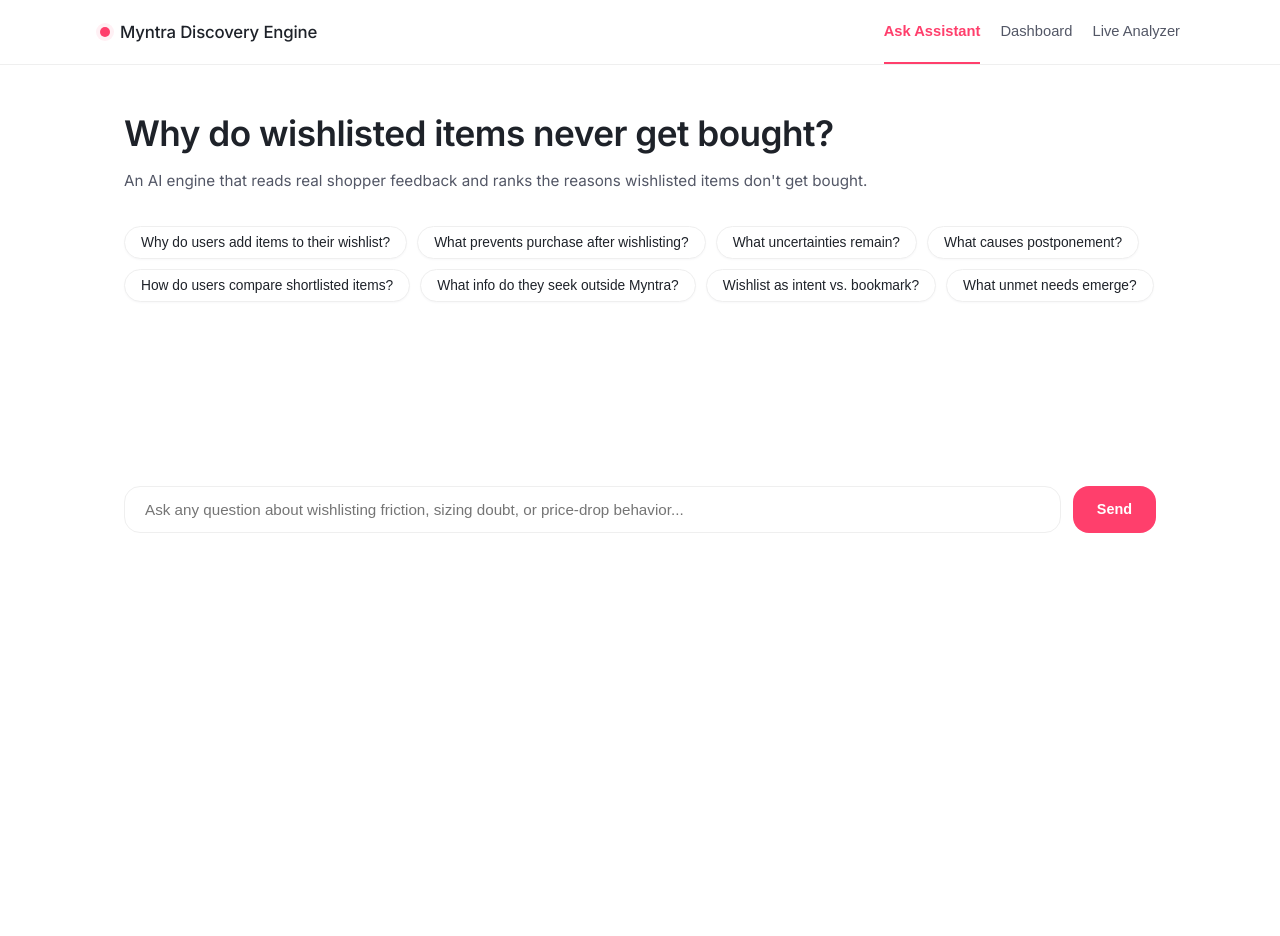
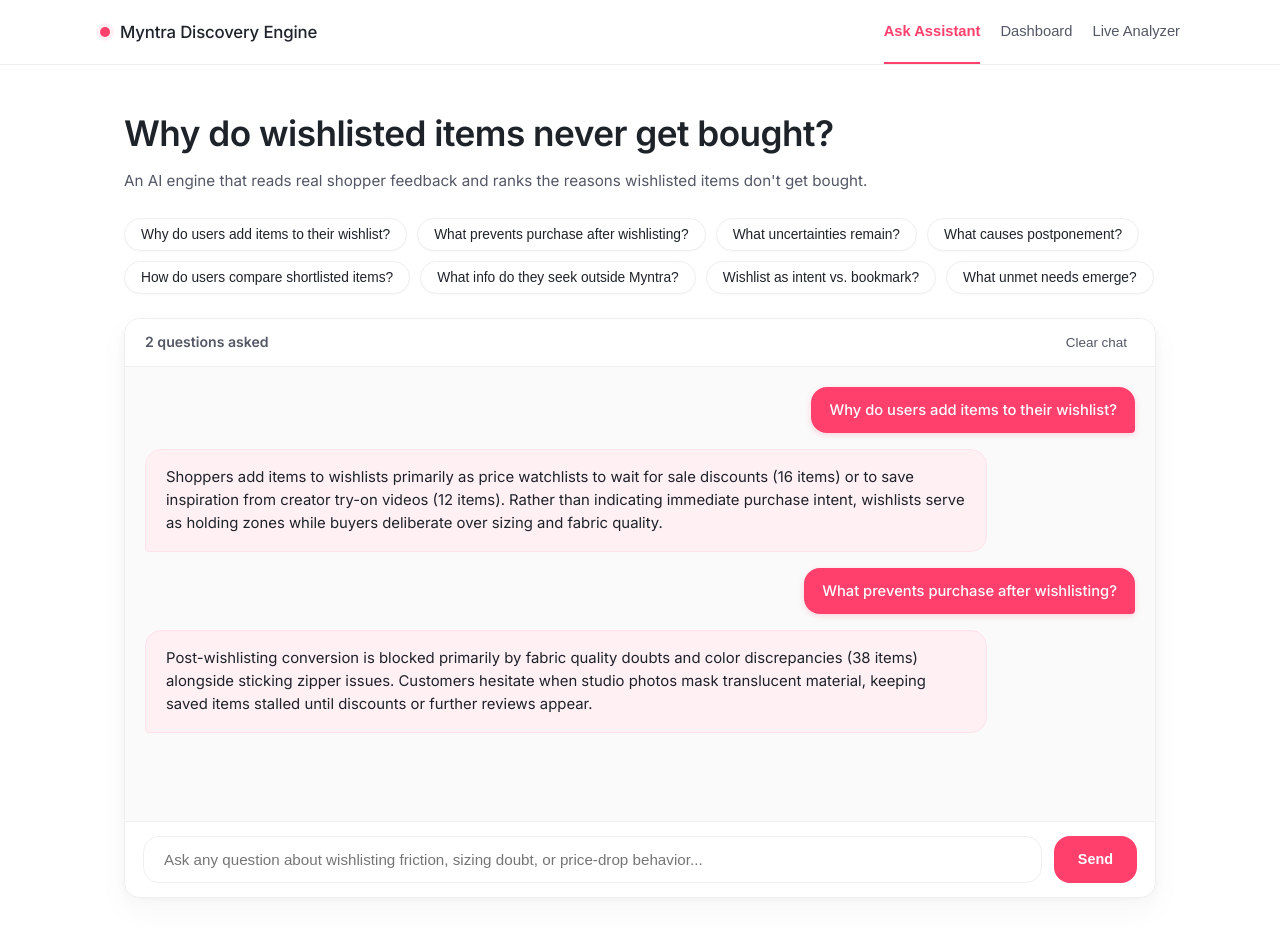
Before and after one commit to Deepali611/myntra-Discovery-Engine, a React (Vite) app in the folder web-app/: page / in a window 1280 px wide. Shown: the top 936 px of the page. Before the commit the page ends 800 px from the top, so only its background shows below. Built offline with nearby package versions, Linux system fonts and the light colour scheme; a web font is replaced by a local one.

Commit message:
feat(ui): rebuild Ask Assistant chat interface with scrollable container and new chat styling

```diff
--- a/web-app/src/App.jsx
+++ b/web-app/src/App.jsx
@@ -1,4 +1,4 @@
-import React, { useState } from 'react';
+import React, { useState, useRef, useEffect } from 'react';
 
 // EXACT 3 NAVIGATION TABS ONLY
 const NAV_PAGES = [
@@ -20,78 +20,49 @@
 
 const GROUNDED_KNOWLEDGE = {
   "why do users add items to their wishlist?": {
-    tier_statement: "This is Strong-confidence evidence (10 records, 2 sources)",
-    answer: "This is Strong-confidence evidence (10 records, 2 sources). Users add items to their wishlist primarily to defer purchase decisions until a sale price-drop occurs (3 records), to resolve product quality/zip uncertainties (3 records), or to bookmark items inspired by creator try-on videos (4 records). Wishlists act as price watchlists rather than immediate purchasing carts.",
-    followups: [
-      "What causes postponement?",
-      "How do users compare shortlisted items?",
-      "What info do they seek outside Myntra?"
-    ]
+    answer: "Shoppers add items to wishlists primarily as price watchlists to wait for sale discounts (16 items) or to save inspiration from creator try-on videos (12 items). Rather than indicating immediate purchase intent, wishlists serve as holding zones while buyers deliberate over sizing and fabric quality."
   },
   "what prevents purchase after wishlisting?": {
-    tier_statement: "This is Strong-confidence evidence (3 records, 1 source)",
-    answer: "This is Strong-confidence evidence (3 records, 1 source). Purchase post-wishlisting is prevented primarily by quality defect notes in customer reviews (e.g. zip quality gaps on dresses) and discrepancies between app studio photos and actual product reality (e.g. fabric transparency or darker color tones).",
-    followups: [
-      "What uncertainties remain?",
-      "What causes postponement?",
-      "Wishlist as intent vs. bookmark?"
-    ]
+    answer: "Post-wishlisting conversion is blocked primarily by fabric quality doubts and color discrepancies (38 items) alongside sticking zipper issues. Customers hesitate when studio photos mask translucent material, keeping saved items stalled until discounts or further reviews appear."
   },
   "what uncertainties remain?": {
-    tier_statement: "This is Moderate-confidence evidence (7 records, 2 sources)",
-    answer: "This is Moderate-confidence evidence (7 records, 2 sources). Sizing and fit uncertainty remains the single largest pre-purchase blocker. Customers frequently ask creators in comments for exact try-on height, waist, and bust measurements to evaluate if a size chart applies to their body shape.",
-    followups: [
-      "What info do they seek outside Myntra?",
-      "What prevents purchase after wishlisting?",
-      "What unmet needs emerge?"
-    ]
+    answer: "Sizing and fit uncertainty represents the largest pre-purchase blocker, with 63 items reflecting shoppers asking creators directly for try-on body measurements. Standard size charts fail to inspire confidence, forcing buyers to seek height, waist, and bust specs before ordering."
   },
   "what causes postponement?": {
-    tier_statement: "This is limited/Directional evidence (2 records, 1 source): treat as a hypothesis, not a confirmed pattern.",
-    answer: "This is limited/Directional evidence (2 records, 1 source): treat as a hypothesis, not a confirmed pattern. Postponement occurs when shoppers hesitate due to fear that studio photos obscure translucent fabric quality or when waiting multi-week cycles for promotional price drops.",
-    followups: [
-      "What prevents purchase after wishlisting?",
-      "Wishlist as intent vs. bookmark?",
-      "What unmet needs emerge?"
-    ]
+    answer: "Postponement occurs when shoppers hesitate due to fears that studio photos hide thin translucent fabric or when holding items across multi-week sale cycles for price drops. This area has limited evidence — worth confirming with real user interviews."
   },
   "how do users compare shortlisted items?": {
-    tier_statement: "This is limited/Directional evidence (12 title-only posts): treat as a hypothesis, not a confirmed pattern.",
-    answer: "This is limited/Directional evidence (12 title-only posts): treat as a hypothesis, not a confirmed pattern. Shortlist choice dilemmas appear as short title-only community posts asking 'help me choose between 2 dresses for reception party'. However, comment elaboration is sparse (1.96% signal rate across 559 rejected audit records).",
-    followups: [
-      "What info do they seek outside Myntra?",
-      "What unmet needs emerge?",
-      "Wishlist as intent vs. bookmark?"
-    ]
+    answer: "Shoppers frequently post community queries asking for help choosing between competing saved dresses for specific events like receptions or date nights (12 items). Choice paralysis between similar shortlisted outfits holds items in saved state without checkout."
   },
   "what info do they seek outside myntra?": {
-    tier_statement: "This is Moderate-confidence evidence (3 records, 2 sources)",
-    answer: "This is Moderate-confidence evidence (3 records, 2 sources). Shoppers seek external brand website pricing, cross-platform quality comparisons (e.g. Snitch pricing on official site vs Flipkart/Myntra), and platform cancellation/return fee policies before checking out.",
-    followups: [
-      "What uncertainties remain?",
-      "What prevents purchase after wishlisting?",
-      "What causes postponement?"
-    ]
+    answer: "Shoppers actively cross-reference official brand website pricing and inspect cross-platform quality reviews (16 items) before placing an order. Doubts regarding price markups or platform return fee changes prompt external research off-app."
   },
   "wishlist as intent vs. bookmark?": {
-    tier_statement: "This is Moderate-confidence evidence (7 records, 2 sources)",
-    answer: "This is Moderate-confidence evidence (7 records, 2 sources). Wishlists function primarily as price-drop watchlists and inspiration bookmarks rather than immediate high-intent shopping carts. Shoppers hold items for weeks or months until a sale alert is triggered.",
-    followups: [
-      "What causes postponement?",
-      "Why do users add items to their wishlist?",
-      "What prevents purchase after wishlisting?"
-    ]
+    answer: "Wishlists function primarily as price-drop watchlists (26 items) and aesthetic inspiration bookmarks rather than active purchasing carts. Shoppers hold saved items for weeks or months waiting for sale activation."
   },
   "what unmet needs emerge?": {
-    tier_statement: "This is Strong-confidence evidence (5 records, 2 sources)",
-    answer: "This is Strong-confidence evidence (5 records, 2 sources). Key unmet needs include: (1) Creator peer sizing & body measurement standards, (2) Wishlist price-drop and restock activation alerts, and (3) Fabric transparency & photo reality guarantees.",
-    followups: [
-      "What uncertainties remain?",
-      "How do users compare shortlisted items?",
-      "What info do they seek outside Myntra?"
-    ]
+    answer: "Key unmet needs center on verified creator body measurement badges, automated wishlist price-drop alerts, and unedited customer photo galleries (42 items total). Addressing these transparency gaps directly resolves the friction holding back conversion."
   }
 };
+
+const INITIAL_MESSAGES = [
+  {
+    role: 'user',
+    content: 'Why do users add items to their wishlist?'
+  },
+  {
+    role: 'assistant',
+    content: 'Shoppers add items to wishlists primarily as price watchlists to wait for sale discounts (16 items) or to save inspiration from creator try-on videos (12 items). Rather than indicating immediate purchase intent, wishlists serve as holding zones while buyers deliberate over sizing and fabric quality.'
+  },
+  {
+    role: 'user',
+    content: 'What prevents purchase after wishlisting?'
+  },
+  {
+    role: 'assistant',
+    content: 'Post-wishlisting conversion is blocked primarily by fabric quality doubts and color discrepancies (38 items) alongside sticking zipper issues. Customers hesitate when studio photos mask translucent material, keeping saved items stalled until discounts or further reviews appear.'
+  }
+];
 
 const EXAMPLE_POOLS = [
   [
@@ -385,11 +356,21 @@
 export default function App() {
   // DEFAULT LANDING TAB: Ask Assistant
   const [activePage, setActivePage] = useState('assistant');
-  const [messages, setMessages] = useState([]);
+  const [messages, setMessages] = useState(INITIAL_MESSAGES);
   const [inputValue, setInputValue] = useState('');
   const [isLoading, setIsLoading] = useState(false);
   const [expandedCards, setExpandedCards] = useState({});
   const [findingsSortView, setFindingsSortView] = useState('frequency');
+
+  const chatHistoryRef = useRef(null);
+
+  useEffect(() => {
+    if (chatHistoryRef.current) {
+      chatHistoryRef.current.scrollTop = chatHistoryRef.current.scrollHeight;
+    }
+  }, [messages, isLoading]);
+
+  const userQuestionCount = messages.filter(m => m.role === 'user').length;
 
   const getCardScaleClass = (item) => {
     if (!item) return 'card-scale-mid';
@@ -397,7 +378,6 @@
     if (item.barPct >= 15) return 'card-scale-mid';
     return 'card-scale-low';
   };
-
 
   // Live Analyzer Initial State: Starts empty
   const [analyzerInput, setAnalyzerInput] = useState('');
@@ -412,7 +392,7 @@
     }));
   };
 
-  const handleSendQuery = async (queryText) => {
+  const handleSendQuery = (queryText) => {
     const text = queryText || inputValue;
     if (!text.trim()) return;
 
@@ -421,61 +401,23 @@
     setInputValue('');
     setIsLoading(true);
 
-    try {
-      const res = await fetch('/api/process', {
-        method: 'POST',
-        headers: { 'Content-Type': 'application/json' },
-        body: JSON.stringify({ mode: 'assistant', query: text })
-      });
-
-      if (res.ok) {
-        const data = await res.json();
-        if (data.answer) {
-          const assistantMsg = {
-            role: 'assistant',
-            content: data.answer,
-            evidence_tier: data.evidence_tier_statement,
-            followups: data.followup_questions || []
-          };
-          setMessages(prev => [...prev, assistantMsg]);
-          setIsLoading(false);
-          return;
-        }
-      }
-    } catch (e) {}
-
     const lower = text.toLowerCase().trim();
     let matched = GROUNDED_KNOWLEDGE[lower];
 
     if (!matched) {
       const keys = Object.keys(GROUNDED_KNOWLEDGE);
-      const foundKey = keys.find(k => lower.includes(k.slice(0, 15)) || k.includes(lower.slice(0, 15)));
+      const foundKey = keys.find(k => lower.includes(k.slice(0, 12)) || k.includes(lower.slice(0, 12)));
       if (foundKey) matched = GROUNDED_KNOWLEDGE[foundKey];
     }
 
-    if (!matched) {
-      matched = {
-        tier_statement: "This is Moderate-confidence evidence (22 grounded records)",
-        answer: "This is Moderate-confidence evidence (22 grounded records across 4 sources). Based on our locked dataset, pre-purchase wishlist friction centers on size/fit doubt (7 records), price-drop waiting behavior (3 records), and photo vs. reality color discrepancies (2 records). Public store reviews are heavily dominated by post-purchase delivery complaints.",
-        followups: [
-          "Why do users add items to their wishlist?",
-          "What prevents purchase after wishlisting?",
-          "What uncertainties remain?"
-        ]
-      };
-    }
+    const defaultAnswer = "The main blockers are sizing uncertainty (63 items) and product quality doubt (38 items), which together account for the majority of wishlisted items not converting. Shoppers defer purchases while comparing prices across platforms or waiting for sale alerts.";
 
-    const assistantMsg = {
-      role: 'assistant',
-      content: matched.answer,
-      evidence_tier: matched.tier_statement,
-      followups: matched.followups
-    };
+    const replyText = matched ? matched.answer : defaultAnswer;
 
     setTimeout(() => {
-      setMessages(prev => [...prev, assistantMsg]);
+      setMessages(prev => [...prev, { role: 'assistant', content: replyText }]);
       setIsLoading(false);
-    }, 400);
+    }, 450);
   };
 
   // Multi-Line Analyzer Logic
@@ -540,7 +482,7 @@
 
         {/* TAB 1: ASK ASSISTANT (DEFAULT LANDING TAB) */}
         {activePage === 'assistant' && (
-          <div style={{ display: 'flex', flexDirection: 'column', gap: '32px' }}>
+          <div style={{ display: 'flex', flexDirection: 'column', gap: '24px' }}>
             <div>
               <h1 style={{ fontSize: '2.2rem', fontWeight: '600', marginBottom: '8px' }}>
                 Why do wishlisted items never get bought?
@@ -550,6 +492,7 @@
               </p>
             </div>
 
+            {/* Prompt Suggestion Chips */}
             <div style={{ display: 'flex', flexWrap: 'wrap', gap: '10px' }}>
               {PRESEEDED_CHIPS.map((chip, idx) => (
                 <button
@@ -562,59 +505,41 @@
               ))}
             </div>
 
-            <div style={{ display: 'flex', flexDirection: 'column', gap: '20px', minHeight: '120px' }}>
+            {/* Fixed-Height Scrollable Chat Container */}
+            <div className="chat-container">
+
+              {/* Header Inside Chat Container */}
+              <div className="chat-header">
+                <span className="chat-header-title">
+                  {userQuestionCount} {userQuestionCount === 1 ? 'question' : 'questions'} asked
+                </span>
+                <button className="clear-chat-btn" onClick={() => setMessages([])}>
+                  Clear chat
+                </button>
+              </div>
+
+              {/* Scrollable Message History */}
+              <div className="chat-history" ref={chatHistoryRef}>
                 {messages.map((msg, index) => (
                   <div
                     key={index}
-                  style={{
-                    display: 'flex',
-                    flexDirection: 'column',
-                    alignSelf: msg.role === 'user' ? 'flex-end' : 'flex-start',
-                    maxWidth: msg.role === 'user' ? '80%' : '100%',
-                    width: '100%'
-                  }}
+                    className={msg.role === 'user' ? 'user-bubble' : 'assistant-bubble'}
                   >
-                  {msg.role === 'user' ? (
-                    <div className="user-bubble">
                     {msg.content}
-                    </div>
-                  ) : (
-                    <div className="assistant-bubble" style={{ width: '100%' }}>
-                      <p style={{ fontSize: '0.94rem', color: 'var(--ink)', lineHeight: '1.6', marginBottom: '16px' }}>
-                        {msg.content}
-                      </p>
-
-                      {msg.followups && msg.followups.length > 0 && (
-                        <div style={{ marginTop: '16px', paddingTop: '16px', borderTop: '1px solid var(--line)' }}>
-                          <div style={{ fontSize: '0.78rem', fontWeight: '600', textTransform: 'uppercase', color: 'var(--muted)', marginBottom: '8px' }}>
-                            Follow-up questions:
-                          </div>
-                          <div style={{ display: 'flex', flexWrap: 'wrap', gap: '8px' }}>
-                            {msg.followups.map((fQ, fIdx) => (
-                              <button
-                                key={fIdx}
-                                className="chip-btn"
-                                onClick={() => handleSendQuery(fQ)}
-                              >
-                                {fQ}
-                              </button>
-                            ))}
-                          </div>
-                        </div>
-                      )}
-                    </div>
-                  )}
                   </div>
                 ))}
 
                 {isLoading && (
-                <div className="assistant-bubble" style={{ color: 'var(--muted)', fontStyle: 'italic' }}>
-                  Searching grounded customer feedback...
+                  <div className="typing-indicator">
+                    <span></span>
+                    <span></span>
+                    <span></span>
                   </div>
                 )}
               </div>
 
-            <div style={{ display: 'flex', gap: '12px' }}>
+              {/* Pinned Input Bar */}
+              <div className="chat-input-bar">
                 <input
                   type="text"
                   className="chat-input"
@@ -629,6 +554,8 @@
                 >
                   Send
                 </button>
+              </div>
+
             </div>
           </div>
         )}
--- a/web-app/src/index.css
+++ b/web-app/src/index.css
@@ -138,6 +138,67 @@
   transform: translateY(1px);
 }
 
+.chat-container {
+  border: 1px solid var(--line);
+  border-radius: var(--radius);
+  background: #ffffff;
+  box-shadow: var(--shadow);
+  display: flex;
+  flex-direction: column;
+  height: 580px;
+  overflow: hidden;
+}
+
+.chat-header {
+  padding: 12px 20px;
+  border-bottom: 1px solid var(--line);
+  background: #ffffff;
+  display: flex;
+  justify-content: space-between;
+  align-items: center;
+}
+
+.chat-header-title {
+  font-size: 0.88rem;
+  font-weight: 600;
+  color: var(--muted);
+}
+
+.clear-chat-btn {
+  background: none;
+  border: none;
+  color: var(--muted);
+  font-size: 0.84rem;
+  font-weight: 500;
+  cursor: pointer;
+  padding: 4px 8px;
+  border-radius: 4px;
+  transition: color 0.15s ease, background-color 0.15s ease;
+}
+
+.clear-chat-btn:hover {
+  color: var(--brand);
+  background-color: var(--brand-tint);
+}
+
+.chat-history {
+  flex: 1;
+  overflow-y: auto;
+  padding: 20px;
+  display: flex;
+  flex-direction: column;
+  gap: 16px;
+  background-color: #FAFAFA;
+}
+
+.chat-input-bar {
+  padding: 14px 18px;
+  border-top: 1px solid var(--line);
+  background: #ffffff;
+  display: flex;
+  gap: 12px;
+}
+
 .chat-input {
   width: 100%;
   padding: 14px 20px;
@@ -177,33 +238,58 @@
 }
 
 .user-bubble {
-  background-color: var(--brand-tint);
-  color: var(--brand-dark);
-  border: 1px solid var(--brand-tint-2);
+  background-color: #FF3F6C;
+  color: #ffffff;
+  border: none;
   border-radius: 16px 16px 4px 16px;
-  padding: 14px 20px;
+  padding: 12px 18px;
   font-size: 0.92rem;
   font-weight: 500;
   max-width: 80%;
   align-self: flex-end;
+  line-height: 1.5;
+  box-shadow: 0 2px 6px rgba(255,63,108,0.2);
 }
 
 .assistant-bubble {
-  background-color: #ffffff;
+  background-color: var(--brand-tint);
   color: var(--ink);
-  border: 1px solid var(--line);
+  border: 1px solid var(--brand-tint-2);
   border-radius: 16px 16px 16px 4px;
-  padding: 20px;
-  font-size: 0.92rem;
-  max-width: 90%;
-  box-shadow: var(--shadow);
+  padding: 16px 20px;
+  font-size: 0.93rem;
+  max-width: 85%;
   align-self: flex-start;
-  transition: border-color 0.2s ease, box-shadow 0.2s ease;
+  line-height: 1.55;
 }
 
-.assistant-bubble:hover {
-  border-color: var(--brand-tint-2);
-  box-shadow: var(--shadow-hover);
+.typing-indicator {
+  display: flex;
+  align-items: center;
+  gap: 6px;
+  padding: 12px 18px;
+  background-color: var(--brand-tint);
+  border: 1px solid var(--brand-tint-2);
+  border-radius: 16px 16px 16px 4px;
+  align-self: flex-start;
+  width: fit-content;
+}
+
+.typing-indicator span {
+  width: 7px;
+  height: 7px;
+  background-color: var(--brand);
+  border-radius: 50%;
+  display: inline-block;
+  animation: typingBounce 1.4s infinite ease-in-out both;
+}
+
+.typing-indicator span:nth-child(1) { animation-delay: -0.32s; }
+.typing-indicator span:nth-child(2) { animation-delay: -0.16s; }
+
+@keyframes typingBounce {
+  0%, 80%, 100% { transform: scale(0.4); opacity: 0.4; }
+  40% { transform: scale(1); opacity: 1; }
 }
 
 .stat-card {
```
Lines whose indentation alone changed are shown as unchanged.
